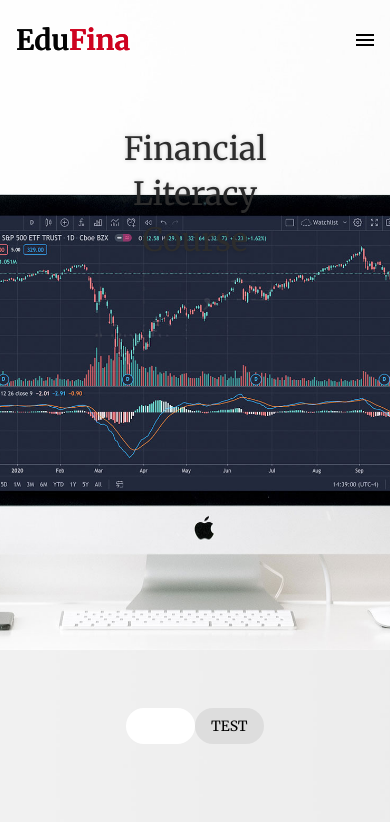
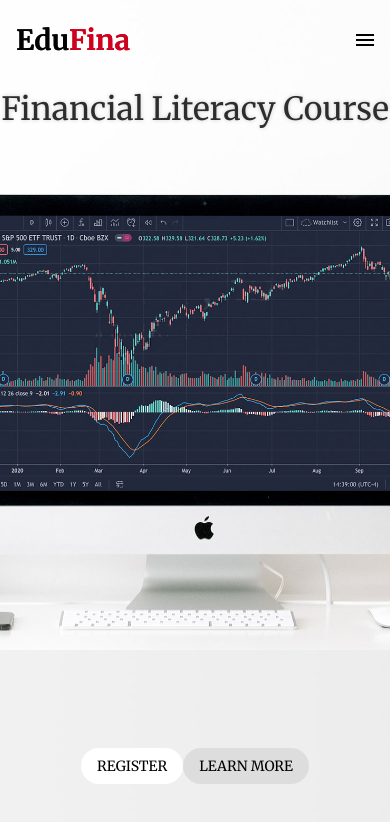
Before and after one commit to aminpaks/ali-website, a React (Create React App) app: page / in a window 390 px wide. Shown: the top 822 px of the page. Built offline with nearby package versions, Linux system fonts and the light colour scheme; what @visx/tooltip would draw is missing.

Commit message:
Update chart & home page

```diff
--- a/src/Main/Scroll.js
+++ b/src/Main/Scroll.js
@@ -1,17 +1,107 @@
-import React, { useEffect } from 'react';
+import React, { useEffect, useRef } from 'react';
 import jQuery from 'jquery';
 import './style.scss';
 import { Button } from '../UI';
 import { LayoutHome } from '../UI/LayoutHome';
+import {
+  clsx,
+  useMediaQuery,
+  useTheme,
+  makeStyles,
+  Link,
+} from '../dependencies';
 
 const getBackground = (image) => ({ backgroundImage: `url(${image}` });
 const getPublicImage = (imageUrl) => process.env.PUBLIC_URL + imageUrl;
 
+const useStyles = makeStyles({
+  scrollable: {
+    width: '100vw',
+    height: '100vh',
+    overflowY: 'scroll',
+    scrollSnapType: 'y mandatory',
+  },
+  section: {
+    width: '100%',
+    height: '100%',
+    scrollSnapAlign: 'start',
+    '& > div': {
+      width: '100%',
+      height: '100%',
+      backgroundPosition: 'top center',
+      backgroundRepeat: 'no-repeat',
+      backgroundSize: 'cover',
+    },
+    '& img': {
+      opacity: 0,
+      width: 1,
+      height: 1,
+    },
+  },
+  contents: {
+    top: 0,
+    left: 0,
+    width: '100vw',
+    position: 'fixed',
+    cursor: 'default',
+    '& h2': {
+      fontSize: '2rem',
+      fontWeight: 'normal',
+    },
+    pointerEvents: 'none',
+  },
+  contentsContainer: {
+    width: ({ mdDown }) => (mdDown ? '100vw' : undefined),
+    top: ({ mdDown }) => (mdDown ? 60 : 100),
+    left: '50%',
+    transform: ({ mdDown }) => (mdDown ? undefined : 'translateX(-50%)'),
+    opacity: 0,
+
+    color: '#2d2d2d',
+    textShadow: '0px 0px 4px rgba(0,0,0, 0.2)',
+
+    position: 'absolute',
+    textAlign: 'center',
+
+    userSelect: 'none',
+  },
+  contentsBottom: {
+    bottom: 0,
+    left: 0,
+    width: '100%',
+    position: 'fixed',
+    cursor: 'default',
+  },
+  contentsBottomContainer: {
+    left: '50%',
+    bottom: ({ mdDown }) => (mdDown ? 60 : 100),
+    transform: 'translateX(-50%)',
+    opacity: 0,
+    padding: '0 2em',
+    width: '100%',
+
+    color: 'white',
+    textShadow: '0px 0px 15px black',
+
+    position: 'absolute',
+    textAlign: 'center',
+  },
+});
+
 export const Scroll = () => {
+  const { breakpoints } = useTheme();
+  const matches = useMediaQuery(breakpoints.down('md'));
+  const classes = useStyles({ breakpoints, mdDown: matches });
+
+  const scrollableRef = useRef();
+  const scrollableEl = scrollableRef.current;
+  const contentsRef = useRef();
+  const contentsEl = contentsRef.current;
+
   useEffect(() => {
     (function ($) {
       const scrollable = $('.scrollable');
-      const sections = $('.scrollable .section');
+      const sections = $('.scrollable .abs-section');
       const scrollableEl = scrollable.get(0);
 
       const getOpacity = (top) => {
@@ -33,8 +123,10 @@ export const Scroll = () => {
         return opacity;
       };
 
-      const texts = $('.contents .container');
-      const contentBottom = $('.contents-bottom .container');
+      const texts = $('.abs-text');
+      const contentBottom = $(
+        '.abs-contents-bottom .abs-contents-bottom-container'
+      );
 
       scrollable.on('scroll', () => {
         const scrollTop = scrollableEl.scrollTop;
@@ -55,53 +147,57 @@ export const Scroll = () => {
       contentBottom.eq(0).css('z-index', 100);
     })(jQuery);
   }, []);
+
   return (
     <LayoutHome>
-      <div className="scrollable">
-        <div className="section">
+      <div
+        ref={scrollableRef}
+        className={clsx('scrollable', classes.scrollable)}
+      >
+        <div className={clsx('abs-section', classes.section)}>
           <div style={getBackground(getPublicImage('/back-01.jpg'))}>
             <img alt="background" src={getPublicImage('/back-01.jpg')} />
           </div>
         </div>
-        <div className="section">
+        <div className={clsx('abs-section', classes.section)}>
           <div style={getBackground(getPublicImage('/back-02.jpg'))}>
             <img alt="background" src={getPublicImage('/back-02.jpg')} />
           </div>
         </div>
-        <div className="section">
+        <div className={clsx('abs-section', classes.section)}>
           <div style={getBackground(getPublicImage('/back-03.jpg'))}>
             <img alt="background" src={getPublicImage('/back-03.jpg')} />
           </div>
         </div>
-        <div className="section">
+        <div className={clsx('abs-section', classes.section)}>
           <div style={getBackground(getPublicImage('/back-04.jpg'))}>
             <img alt="background" src={getPublicImage('/back-04.jpg')} />
           </div>
         </div>
       </div>
-      <div className="contents">
-        <div className="container">
+      <div ref={contentsRef} className={classes.contents}>
+        <div className={clsx('abs-text', classes.contentsContainer)}>
           <div className="text">
             <div>
               <h2>Financial Literacy Course</h2>
             </div>
           </div>
         </div>
-        <div className="container">
+        <div className={clsx('abs-text', classes.contentsContainer)}>
           <div className="text">
             <div>
               <h2>Free Resources</h2>
             </div>
           </div>
         </div>
-        <div className="container">
+        <div className={clsx('abs-text', classes.contentsContainer)}>
           <div className="text">
             <div>
               <h2>Meet Our Team</h2>
             </div>
           </div>
         </div>
-        <div className="container">
+        <div className={clsx('abs-text', classes.contentsContainer)}>
           <div className="text">
             <div>
               <h2>Schedule a Consultation</h2>
@@ -109,63 +205,50 @@ export const Scroll = () => {
           </div>
         </div>
       </div>
-      <div className="contents-bottom">
-        <div className="container">
+      <div className={clsx('abs-contents-bottom', classes.contentsBottom)}>
+        <div
+          className={clsx(
+            'abs-contents-bottom-container',
+            classes.contentsBottomContainer
+          )}
+        >
           <div className="buttons">
-            <Button color="primary">Test</Button>
-            <Button color="secondary">Test</Button>
+            <Button color="primary">Register</Button>
+            <Button color="secondary">Learn more</Button>
           </div>
         </div>
-        <div className="container">
+        <div
+          className={clsx(
+            'abs-contents-bottom-container',
+            classes.contentsBottomContainer
+          )}
+        >
           <div className="buttons">
-            <a
-              href="https://google.com/"
-              className="button"
-              target="_blank"
-              rel="noopener noreferrer"
-            >
-              Section 2 Hello
-            </a>
-            <a
-              href="https://google.com/"
-              className="button"
-              target="_blank"
-              rel="noopener noreferrer"
-            >
-              Section 2 Hello
-            </a>
+            <Button color="primary">Calculators</Button>
+            <Button to="/papers" component={Link} color="secondary">
+              Articles
+            </Button>
           </div>
         </div>
-        <div className="container">
+        <div
+          className={clsx(
+            'abs-contents-bottom-container',
+            classes.contentsBottomContainer
+          )}
+        >
           <div className="buttons">
-            <a
-              href="https://google.com/"
-              className="button inverse"
-              target="_blank"
-              rel="noopener noreferrer"
-            >
-              S#3 Hello
-            </a>
-            <a
-              href="https://google.com/"
-              className="button inverse"
-              target="_blank"
-              rel="noopener noreferrer"
-            >
-              Second
-            </a>
+            <Button color="primary">Calculators</Button>
+            <Button color="secondary">Articles</Button>
           </div>
         </div>
-        <div className="container">
+        <div
+          className={clsx(
+            'abs-contents-bottom-container',
+            classes.contentsBottomContainer
+          )}
+        >
           <div className="buttons">
-            <a
-              href="https://google.com/"
-              className="button"
-              target="_blank"
-              rel="noopener noreferrer"
-            >
-              S#4 Hello
-            </a>
+            <Button color="primary">Articles</Button>
           </div>
         </div>
       </div>
--- a/src/Main/style.scss
+++ b/src/Main/style.scss
@@ -1,77 +1,3 @@
-.scrollable {
-  width: 100vw;
-  height: 100vh;
-  overflow-y: scroll;
-  scroll-snap-type: y mandatory;
-}
-.section {
-  width: 100%;
-  height: 100%;
-  scroll-snap-align: start;
-  > div {
-    width: 100%;
-    height: 100%;
-    background-position: top center;
-    background-repeat: no-repeat;
-    background-size: cover;
-  }
-  img {
-    opacity: 0;
-    width: 1px;
-    height: 1px;
-  }
-}
-
-.contents {
-  top: 0;
-  left: 0;
-  width: 100vw;
-  position: fixed;
-  cursor: default;
-
-  .container {
-    top: 100px;
-    left: 50%;
-    transform: translateX(-50%);
-    opacity: 0;
-
-    color: #2d2d2d;
-    text-shadow: 0px 0px 4px rgba(#000, 0.2);
-
-    position: absolute;
-    text-align: center;
-
-    user-select: none;
-  }
-
-  h2 {
-    font-size: 2rem;
-    font-weight: normal;
-  }
-}
-.contents-bottom {
-  bottom: 0;
-  left: 0;
-  width: 100%;
-  position: fixed;
-  cursor: default;
-
-  .container {
-    left: 50%;
-    bottom: 100px;
-    transform: translateX(-50%);
-    opacity: 0;
-    padding: 0 2em;
-    width: 100%;
-
-    color: white;
-    text-shadow: 0px 0px 15px black;
-
-    position: absolute;
-    text-align: center;
-  }
-}
-
 .button {
   color: white;
   margin: 0 1em 0.8em;
--- a/src/Pages/Mortgage/PaymentPie.js
+++ b/src/Pages/Mortgage/PaymentPie.js
@@ -36,9 +36,9 @@ export default function Example({
       scaleOrdinal({
         domain: values.map((v) => v.label),
         range: [
-          'rgba(0,20,255,0.5)',
           'rgba(0,20,255,0.2)',
           'rgba(0,20,255,0.1)',
+          'rgba(0,20,255,0.5)',
         ],
       }),
     [data]
@@ -83,7 +83,7 @@ export default function Example({
             $
           </tspan>
           <tspan dy="10" dx="8">
-            {paymentAmount}
+            {paymentAmount.toFixed(0)}
           </tspan>
         </text>
         <text
--- a/src/UI/Theme.js
+++ b/src/UI/Theme.js
@@ -18,7 +18,7 @@ const theme = createMuiTheme({
       contrastText: '#fff',
     },
     secondary: {
-      // light: '#fff',
+      light: '#000',
       main: '#ddd',
       // dark: '#fff',
       contrastText: '#000',
@@ -32,8 +32,9 @@ const theme = createMuiTheme({
       // Name of the rule
       text: {
         fontFamily: 'inherit',
-        // Some CSS
-        color: 'white',
+      },
+      containedPrimary: {
+        color: 'black',
       },
     },
     MuiCssBaseline: {
--- /dev/null
+++ b/src/dependencies.js
@@ -0,0 +1,6 @@
+import clsx from 'clsx';
+import { Link, useLocation } from 'react-router-dom';
+import { makeStyles, useTheme } from '@material-ui/core/styles';
+import useMediaQuery from '@material-ui/core/useMediaQuery';
+
+export { clsx, useMediaQuery, useTheme, makeStyles, useLocation, Link };
```
Also changed, not shown: src/Pages/Checkout.js (+49 -2 lines), src/Pages/Mortgage/MortgageCalculator.js (+19 -2 lines), public/back-04.jpg.
